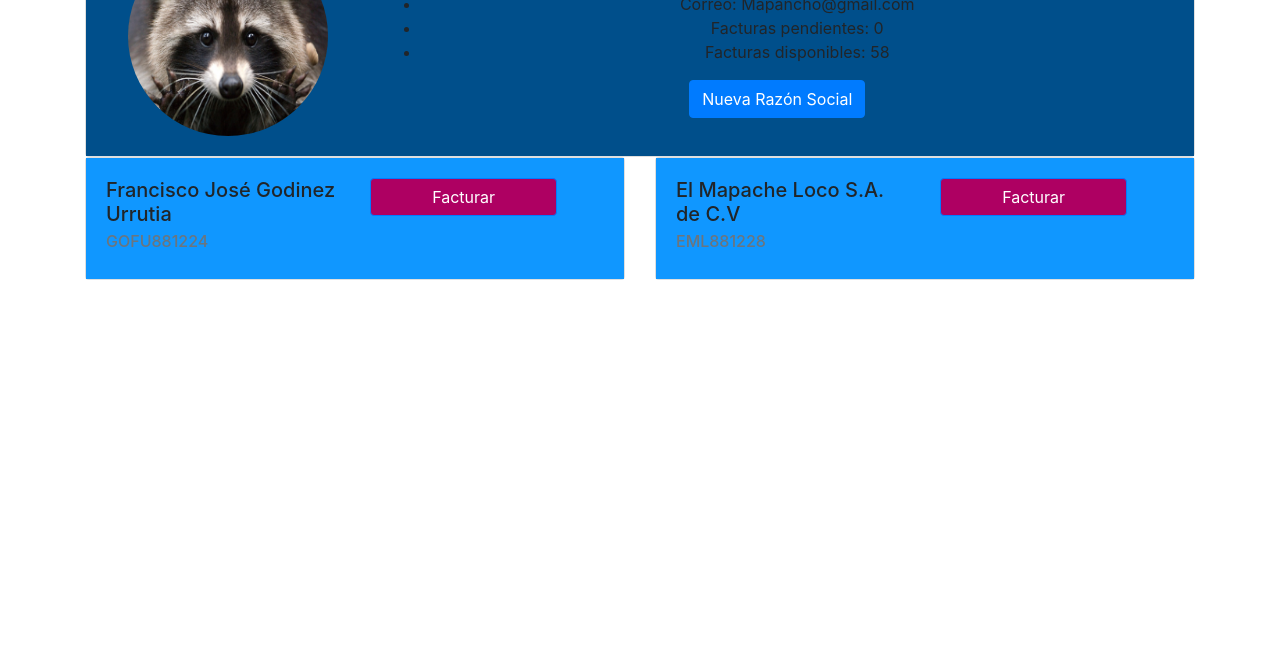
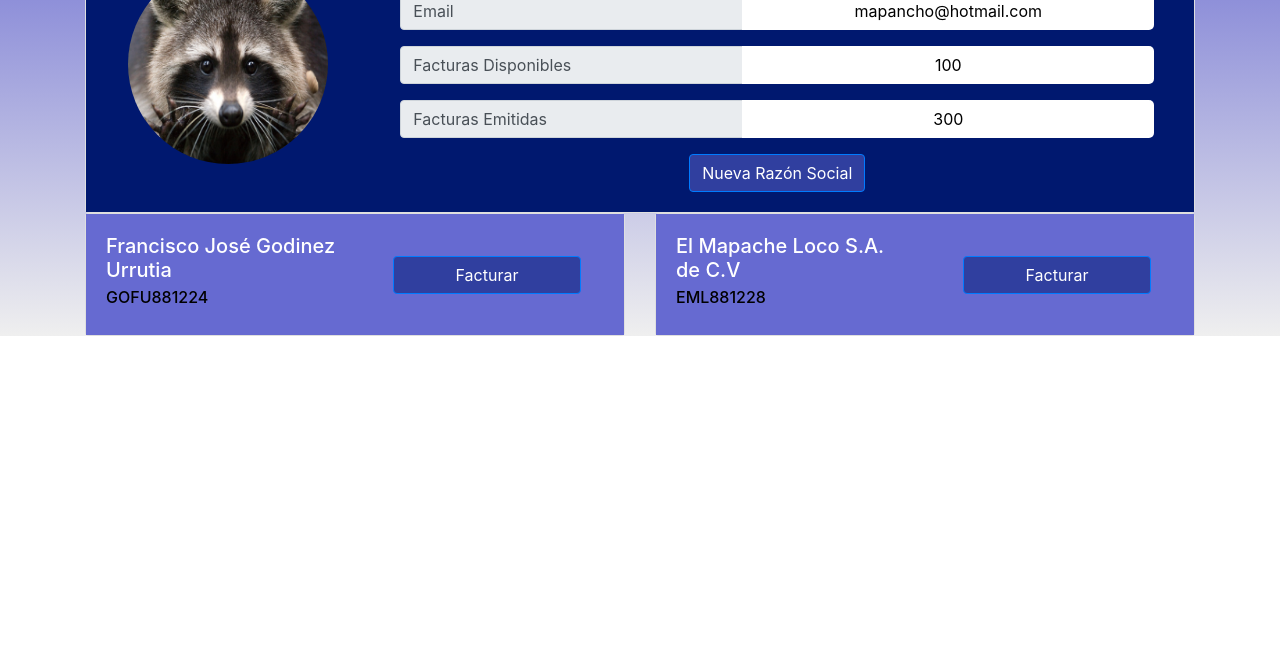
Before and after one commit to RafaQC/FactuME, a plain HTML site: page pantalla2.html in a window 1280 px wide. Shown: the part 141-800 px from the top of the page. Drawn offline with nearby package versions, Linux system fonts and the light colour scheme.

Commit message:
Finalizando pantalla 2

```diff
--- a/estilos.css
+++ b/estilos.css
@@ -2,13 +2,56 @@
     border: red 1px solid;
 }
 
+body{
+    background: linear-gradient(#6668d0, #efefef);
+    background-repeat: no-repeat;
+}
+
+.barraTitulo{
+    background: #303f9f;
+}
+
+.barraTitulo a{
+    font: white;
+}
+
+
 .tarjetaUsuario{
-    background: #004F8B;
+    background: #00186f;
     text-align: center;
+    color: white;
+    list-style-type: none;
+}
+
+.listaUsuario ul li {
+    list-style-type: none;
+}
+
+.userLabel{
+    width:100%;
+}
+
+.alineado{
+    display: flex;
+    align-items: center;
+    justify-content: center;
+}
+
+.userData{
+    display: flex;
+    align-items: center;
+    justify-content: center;
+    color: black;
+    padding-left: 10px;
+    padding-right: 10px;
+    width: 250px;
+    background: white;
+    border-top-right-radius: 5px;
+    border-bottom-right-radius: 5px;
 }
 
 .tarjetaRazon{
-    background: #1097FF;
+    background: #666ad1;
 }
 
 .fotoPerfil{
@@ -17,7 +60,26 @@
     border-radius: 100%;
 }
 
+.botonRazon{
+    background: #303f9f !important;
+}
+
 .botonFacturar{
     width: 80%;
-    background: #AE0062 !important;
+    background: #303f9f !important;
 }
+
+.boxBoton{
+    display: flex;
+    justify-content: center;
+    align-items: center;
+
+}
+
+.tarjetaTitulo{
+    color: white;
+}
+
+.tarjetaSub{
+    color: #000000;
+}
--- a/pantalla2.html
+++ b/pantalla2.html
@@ -8,6 +8,7 @@
 
     <!-- CSS Propio -->
     <link rel="stylesheet" href="estilos.css">
+
     <!-- Bootstrap CSS -->
     <link rel="stylesheet" href="https://stackpath.bootstrapcdn.com/bootstrap/4.1.2/css/bootstrap.min.css" integrity="sha384-Smlep5jCw/wG7hdkwQ/Z5nLIefveQRIY9nfy6xoR1uRYBtpZgI6339F5dgvm/e9B"
         crossorigin="anonymous">
@@ -23,7 +24,7 @@
         - Agregar colores de la empresa
         - Agregar logo
      -->
-    <nav class="navbar navbar-expand-lg navbar-light bg-light">
+    <nav class="navbar navbar-expand-lg navbar-dark barraTitulo">
         <a class="navbar-brand" href="#">FactuME</a>
         <button class="navbar-toggler" type="button" data-toggle="collapse" data-target="#navbarSupportedContent" aria-controls="navbarSupportedContent"
             aria-expanded="false" aria-label="Toggle navigation">
@@ -70,23 +71,45 @@
 
 
         <div class="card " style="width: 100%;">
-            <div class="card-body tarjetaUsuario ">
-                <div class="row justify-content-center">
-                    <div class="col-12 col-md-3 ">
+            <div class="card-body tarjetaUsuario  ">
+                <div class="row">
+                    <div class="col-12 col-lg-3 alineado">
                         <img src="Map.jpg" alt="MAPACHE" class="fotoPerfil">
 
                     </div>
 
-                    <div class="col-12 col-md-9 ">
-                        <h1>Pancho Godinez</h1>
-                        <ul>
-                            <li>Correo: Mapancho@gmail.com</li>
-                            <li>Facturas pendientes: 0</li>
-                            <li>Facturas disponibles: 58</li>
-                            <!-- ¿Ponerle una barrita de progreso? -->
+                    <div class="col-12 col-lg-9 listaUsuario ">
+                        <div class="row alineado">
+                            <h1>Pancho Godinez</h1>
+                        </div>
 
-                        </ul>
-                        <button type="button" class="btn btn-primary">Nueva Razón Social</button>
+                        <div class="row alineado">
+                            <div class="input-group mb-3 alineado">
+                                <div class="input-group-prepend col-5 p-0">
+                                    <span class="input-group-text userLabel" id="basic-addon1">Email</span>
+                                </div>
+                                <span class="userData col-6">mapancho@hotmail.com</span>
+                            </div>
+                            <div class="input-group mb-3 alineado">
+                                <div class="input-group-prepend col-5 p-0">
+                                    <span class="input-group-text userLabel" id="basic-addon1">Facturas Disponibles</span>
+                                </div>
+                                <span class="userData col-6">100</span>
+                            </div>
+                            <div class="input-group mb-3 alineado">
+                                <div class="input-group-prepend col-5 p-0">
+                                    <span class="input-group-text userLabel" id="basic-addon1">Facturas Emitidas</span>
+                                </div>
+                                <span class="userData col-6">300</span>
+                            </div>
+
+
+                        </div>
+
+                        <div class="row alineado   ">
+
+                            <button type="button" class="btn btn-primary botonRazon">Nueva Razón Social</button>
+                        </div>
                     </div>
 
                 </div>
@@ -107,13 +130,13 @@
                     <div class="card-body tarjetaRazon">
                         <div class="row ">
 
-                            <div class="col-6">
+                            <div class="col-6 ">
 
-                                <h5 class="card-title">Francisco José Godinez Urrutia</h5>
-                                <h6 class="card-subtitle mb-2 text-muted">GOFU881224</h6>
+                                <h5 class="card-title tarjetaTitulo">Francisco José Godinez Urrutia</h5>
+                                <h6 class="card-subtitle mb-2 tarjetaSub">GOFU881224</h6>
                             </div>
 
-                            <div class="col-6 ">
+                            <div class="col-6 boxBoton ">
                                 <button type="button" class="btn btn-primary botonFacturar">Facturar</button>
                             </div>
 
@@ -131,15 +154,15 @@
                 <!-- Tarjeta 2 -->
                 <div class="card" style="width: 100%;">
                     <div class="card-body tarjetaRazon">
-                        <div class="row ">
+                        <div class="row  ">
 
-                            <div class="col-12 col-md-6">
+                            <div class="col-6 ">
 
-                                <h5 class="card-title">El Mapache Loco S.A. de C.V</h5>
-                                <h6 class="card-subtitle mb-2 text-muted">EML881228</h6>
+                                <h5 class="card-title tarjetaTitulo">El Mapache Loco S.A. de C.V</h5>
+                                <h6 class="card-subtitle mb-2 tarjetaSub">EML881228</h6>
                             </div>
 
-                            <div class="col-6">
+                            <div class="col-6 boxBoton">
                                 <button type="button" class="btn btn-primary botonFacturar">Facturar</button>
                             </div>
 
@@ -151,8 +174,6 @@
             </div>
 
         </div>
-
-
 
 
     </div>
```
